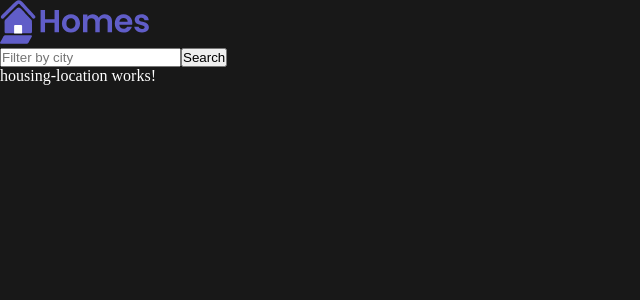
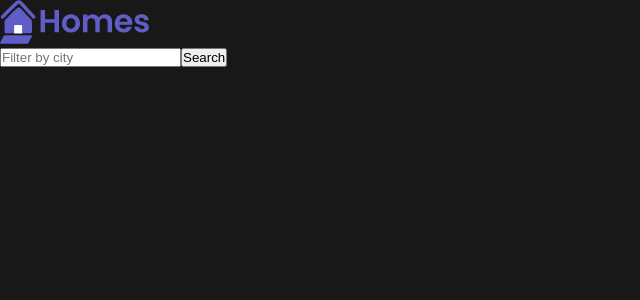
Before and after one commit to eltnash/HOME-APP, an Angular app: page / in a window 1280 px wide. Shown: the top 300 px of the page, without its empty margins (0-640 px from the left). Built offline with nearby package versions, Linux system fonts and the light colour scheme.

Commit message:
added new components and an interface

```diff
--- a/src/app/app.component.ts
+++ b/src/app/app.component.ts
@@ -1,5 +1,5 @@
 import { Component } from '@angular/core';
-import { HomeComponent } from './home/home.component';
+import { HomeComponent } from './pages/home/home.component';
 
 
 @Component({
--- /dev/null
+++ b/src/app/components/housing-location/housing-location.component.ts
@@ -0,0 +1,36 @@
+import { Component, Input } from '@angular/core'; //import decorators
+import { CommonModule } from '@angular/common';   //import module
+import { HousingLocation } from '../../interfaces/housing-location'; //import the interface
+
+@Component({
+  selector: 'app-housing-location',
+  standalone: true,
+  imports: [CommonModule],
+  template:
+  //inline structure
+  `
+      <section class="listing">
+        <img class="listing-photo">
+        <h2 class="listing-heading"></h2>
+        <p class="listing-location"></p>
+      </section>
+  `,
+  //inline styling
+  styleUrls: ['./housing-location.component.css']
+})
+
+//functionlality
+export class HousingLocationComponent {
+
+  @Input() housingLocation!:HousingLocation;
+
+}
+
+  /**
+   *  @Input() housingLocation!:HousingLocation;
+   * we are using two tools here,
+   * input property - its job being to pass data into our child component (components/housing-location.component.ts) from the parent component (pages/app.component.ts)
+   * interface property - its job being to let the child component (components/housing-location.component.ts) know what what type of data structure/blueprint to expect.
+   * so we pass data from the parent component to the child component using the input property. when the child component rececives the data, will reference the interfaces component blueprint as to how to organise & structure and display the data.
+   * https://chatgpt.com/c/674a2d0f-22f4-800e-add2-fa1b4d2f94d8#:~:text=the%20above%20refinements%3A-,Input%20Property%20(%40Input())%3A,is%20in%20the%20interfaces%20folder%2C%20ensuring%20centralized%20organization%20of%20data%20models.,-Example%20in%20Action
+   */
--- a/src/app/home/home.component.ts
+++ /dev/null
@@ -1,24 +0,0 @@
-import { Component } from '@angular/core';
-import { CommonModule } from '@angular/common';
-import { HousingLocationComponent } from '../housing-location/housing-location.component';
-
-@Component({
-  selector: 'app-home',
-  standalone: true,
-  imports: [CommonModule, HousingLocationComponent],
-  template: `
-        <section>
-          <form>
-            <input type="text" placeholder="Filter by city">
-            <button class="primary" type="button">Search</button>
-          </form>
-        </section>
-        <section class="results">
-          <app-housing-location></app-housing-location>
-        </section>
-  `,
-  styleUrls: ['./home.component.css']
-})
-export class HomeComponent {
-
-}
--- a/src/app/housing-location/housing-location.component.ts
+++ /dev/null
@@ -1,17 +0,0 @@
-import { Component } from '@angular/core';
-import { CommonModule } from '@angular/common';
-
-@Component({
-  selector: 'app-housing-location',
-  standalone: true,
-  imports: [CommonModule],
-  template: `
-    <p>
-      housing-location works!
-    </p>
-  `,
-  styleUrls: ['./housing-location.component.css']
-})
-export class HousingLocationComponent {
-
-}
--- /dev/null
+++ b/src/app/interfaces/housing-location.ts
@@ -0,0 +1,10 @@
+export interface HousingLocation {
+    id:number,
+    name:string,
+    city:string,
+    state:string,
+    photo:string,
+    availableUnits:number,
+    wifi:boolean,
+    laundry:boolean,
+}
--- /dev/null
+++ b/src/app/pages/home/home.component.ts
@@ -0,0 +1,127 @@
+import { Component } from '@angular/core'; //Import @component decorator
+import { CommonModule } from '@angular/common'; //Import Module
+import { HousingLocationComponent } from '../../components/housing-location/housing-location.component'; //Import child Component
+import { HousingLocation } from 'src/app/interfaces/housing-location'; //Import interface component
+
+@Component({
+  selector: 'app-home',
+  standalone: true,
+  imports: [CommonModule, HousingLocationComponent],
+  template: `
+        <section>
+          <form>
+            <input type="text" placeholder="Filter by city">
+            <button class="primary" type="button">Search</button>
+          </form>
+        </section>
+        <section class="results">
+          <app-housing-location *ngFor="let eachItem of housingLocationList" [housingLocation]="eachItem"></app-housing-location>
+        </section>
+  `,
+  styleUrls: ['./home.component.css']
+})
+export class HomeComponent {
+  housingLocationList: HousingLocation[] = [
+    {
+      id: 0,
+      name: 'Acme Fresh Start Housing',
+      city: 'Chicago',
+      state: 'IL',
+      photo: '/assets/bernard-hermant-CLKGGwIBTaY-unsplash.jpg',
+      availableUnits: 4,
+      wifi: true,
+      laundry: true
+    },
+    {
+      id: 1,
+      name: 'A113 Transitional Housing',
+      city: 'Santa Monica',
+      state: 'CA',
+      photo: '/assets/brandon-griggs-wR11KBaB86U-unsplash.jpg',
+      availableUnits: 0,
+      wifi: false,
+      laundry: true
+    },
+    {
+      id: 2,
+      name: 'Warm Beds Housing Support',
+      city: 'Juneau',
+      state: 'AK',
+      photo: '/assets/i-do-nothing-but-love-lAyXdl1-Wmc-unsplash.jpg',
+      availableUnits: 1,
+      wifi: false,
+      laundry: false
+    },
+    {
+      id: 3,
+      name: 'Homesteady Housing',
+      city: 'Chicago',
+      state: 'IL',
+      photo: '/assets/ian-macdonald-W8z6aiwfi1E-unsplash.jpg',
+      availableUnits: 1,
+      wifi: true,
+      laundry: false
+    },
+    {
+      id: 4,
+      name: 'Happy Homes Group',
+      city: 'Gary',
+      state: 'IN',
+      photo: '/assets/krzysztof-hepner-978RAXoXnH4-unsplash.jpg',
+      availableUnits: 1,
+      wifi: true,
+      laundry: false
+    },
+    {
+      id: 5,
+      name: 'Hopeful Apartment Group',
+      city: 'Oakland',
+      state: 'CA',
+      photo: '/assets/r-architecture-JvQ0Q5IkeMM-unsplash.jpg',
+      availableUnits: 2,
+      wifi: true,
+      laundry: true
+    },
+    {
+      id: 6,
+      name: 'Seriously Safe Towns',
+      city: 'Oakland',
+      state: 'CA',
+      photo: '/assets/phil-hearing-IYfp2Ixe9nM-unsplash.jpg',
+      availableUnits: 5,
+      wifi: true,
+      laundry: true
+    },
+    {
+      id: 7,
+      name: 'Hopeful Housing Solutions',
+      city: 'Oakland',
+      state: 'CA',
+      photo: '/assets/r-architecture-GGupkreKwxA-unsplash.jpg',
+      availableUnits: 2,
+      wifi: true,
+      laundry: true
+    },
+    {
+      id: 8,
+      name: 'Seriously Safe Towns',
+      city: 'Oakland',
+      state: 'CA',
+      photo: '/assets/saru-robert-9rP3mxf8qWI-unsplash.jpg',
+      availableUnits: 10,
+      wifi: false,
+      laundry: false
+    },
+    {
+      id: 9,
+      name: 'Capital Safe Towns',
+      city: 'Portland',
+      state: 'OR',
+      photo: '/assets/webaliser-_TPTXZd9mOo-unsplash.jpg',
+      availableUnits: 6,
+      wifi: true,
+      laundry: true
+    }
+  ];
+
+}
```
Also changed, not shown: src/app/components/housing-location/housing-location.component.css (added), src/app/pages/home/home.component.css (added), 2 other files (tests, documents, lock files or other folders).
